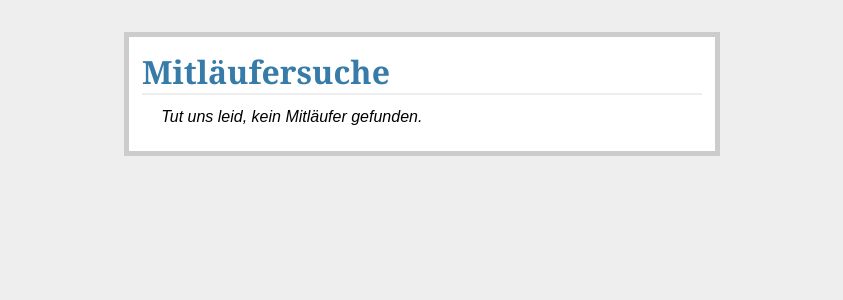
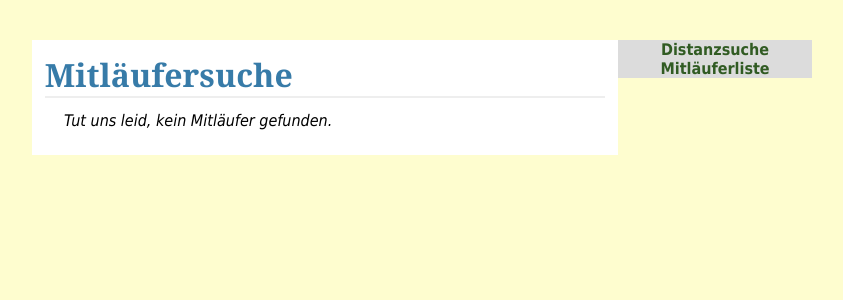
Before and after one commit to errtee/WGM-Search, a Flask app: page /list in a window 1280 px wide. Shown: the top 300 px of the page, without its empty margins (218-1061 px from the left). Run offline with Flask 2, Linux system fonts and the light colour scheme; data that the repository does not hold is empty.

Commit message:
Change in CSS to make page look more like wirgehenmit.org - still lots of work to do

```diff
--- a/static/style.css
+++ b/static/style.css
@@ -1,12 +1,25 @@
-body            { font-family: sans-serif; background: #eee; }
-a, h1, h2       { color: #377BA8; }
+body            { font-family: tahoma,arial,sans-serif; background: #FEFDCF; }
+a:link,
+a:visited,
+a:active 	{ color:#315B23;font-weight:bold;text-decoration:none; }
+a:hover 	{ color:#5B43A1;font-weight:bold;text-decoration:underline }
+h1, h2          { color: #377BA8; }
 h1, h2          { font-family: 'Georgia', serif; margin: 0; }
 h1              { border-bottom: 2px solid #eee; }
 h2              { font-size: 1.2em; }
 
-.page           { margin: 2em auto; width: 35em; border: 5px solid #ccc;
-                  padding: 0.8em; background: white; }
-.entries        { list-style: none; margin: 0; padding: 0; }
-.entries li     { margin: 0.8em 1.2em; }
-.entries li h2  { margin-left: -1em; }
-.error          { background: #F0D6D6; padding: 0.5em; }
+#wrap 		{ width: 780px;
+		  margin: 0 auto;
+	  	  background: #DCDCDC;}
+
+#page           { margin: 2em auto; width: 560px;
+                  padding: 0.8em; background: white; float: left }
+#entries        { list-style: none; margin: 0; padding: 0; }
+#entries li     { margin: 0.8em 1.2em; }
+#entries li h2  { margin-left: -1em; }
+#error          { background: #F0D6D6; padding: 0.5em; }
+
+#sidebar 	{ margin: 2em auto; width: 194px; text-align: center;
+		  padding: 0px; background: #DCDCDC; float: right }
+
+#headerimage 	{ margin: 0px; padding: 0px; }
--- a/templates/layout.html
+++ b/templates/layout.html
@@ -1,7 +1,13 @@
 <!doctype html>
 <title>Wir Gehen Mit - Mitläufersuche</title>
 <link rel=stylesheet type=text/css href="{{ url_for('static', filename='style.css') }}">
-<div class=page>
-	<h1>Mitl&auml;ufersuche</h1>
-	{% block body %}{% endblock %}
+<div id=wrap>
+	<div id=page>
+		<h1>Mitl&auml;ufersuche</h1>
+		{% block body %}{% endblock %}
+	</div>
+	<div id=sidebar>
+		<a href="{{ url_for('search_entry') }}">Distanzsuche</a><br />
+		<a href="{{ url_for('show_entries') }}">Mitläuferliste</a>
+	</div>
 </div>
--- a/templates/search.html
+++ b/templates/search.html
@@ -7,12 +7,12 @@
 		<dt>{{ form.zip.label }}:
 		<dd>{{ form.zip() }}
 		{% if form.zip.errors %}
-		<ul class="errors">{% for error in form.zip.errors %}<li>{{ error }}</li>{% endfor %}</ul>
+		<ul id="errors">{% for error in form.zip.errors %}<li>{{ error }}</li>{% endfor %}</ul>
 		{% endif %}
 		<dt>{{ form.distance.label }}:
 		<dd>{{ form.distance() }}
 		{% if form.distance.errors %}
-		<ul class="errors">{% for error in form.distance.errors %}<li>{{ error }}</li>{% endfor %}</ul>
+		<ul id="errors">{% for error in form.distance.errors %}<li>{{ error }}</li>{% endfor %}</ul>
 		{% endif %}
 		<dd>{{ form.submit }}
 	</dl>
--- a/templates/show_entries.html
+++ b/templates/show_entries.html
@@ -1,6 +1,6 @@
 {% extends "layout.html" %}
 {% block body %}
-  <ul class=entries>
+  <ul id=entries>
   {% for entry in entries %}
   <li><h2>{{ entry.name }}</h2>{{ entry.zip|safe }}&nbsp;{{ entry.city|safe }}
   {% if entry.distance is defined %}&nbsp;({{ entry.distance/1000.0}}km) {% endif %}
```
